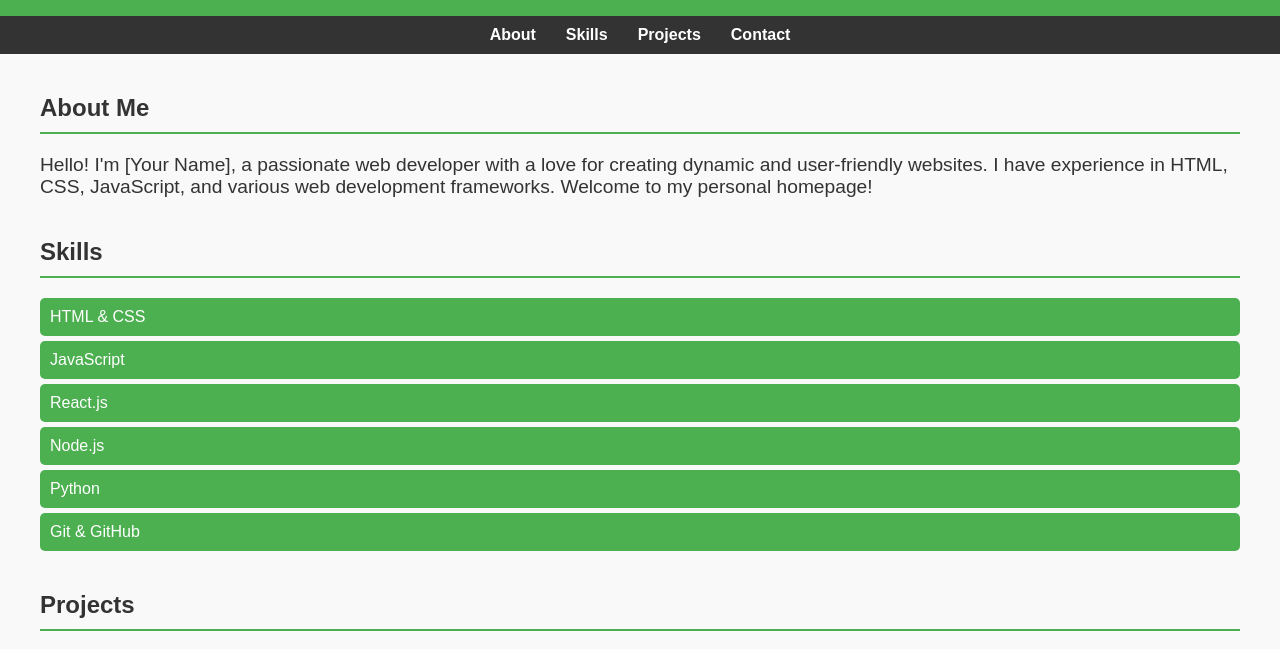
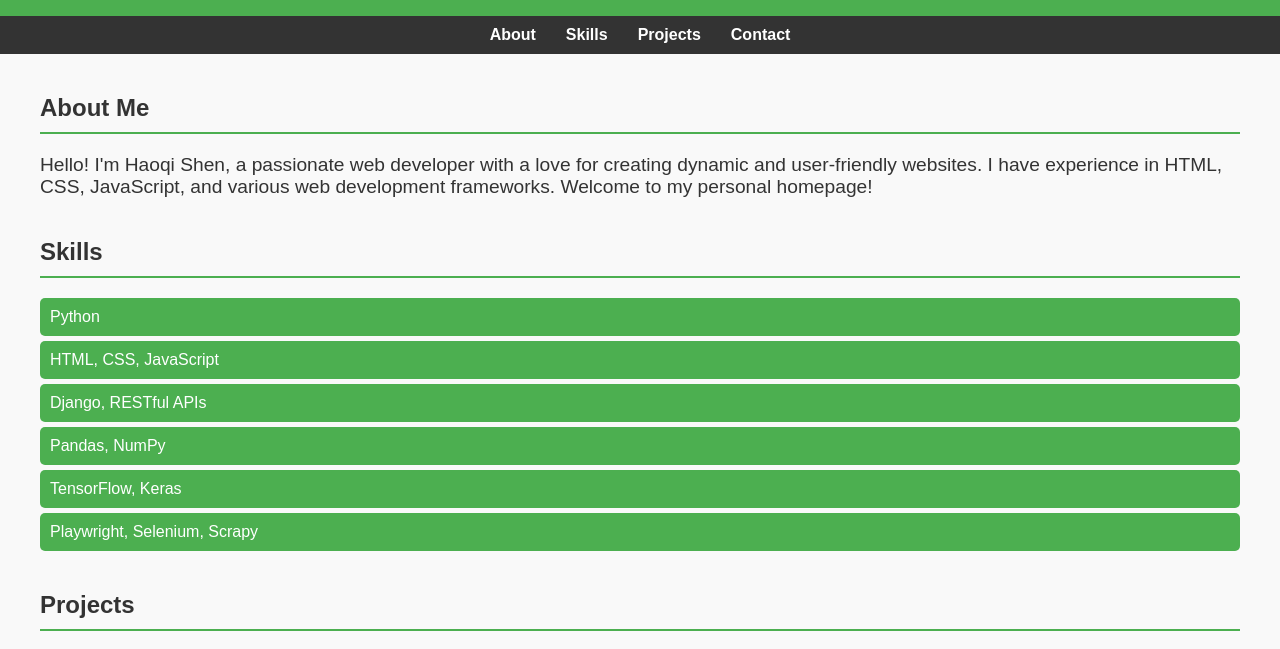
Before and after one commit to hao7babe/hao7babe.github.io, a plain HTML site: page index.html in a window 1280 px wide. Shown: the part 94-743 px from the top of the page. Drawn offline with Linux system fonts and the light colour scheme.

Commit message:
Update index.html

```diff
--- a/index.html
+++ b/index.html
@@ -118,18 +118,18 @@
     <main>
         <section id="about" class="section intro">
             <h2>About Me</h2>
-            <p>Hello! I'm [Your Name], a passionate web developer with a love for creating dynamic and user-friendly websites. I have experience in HTML, CSS, JavaScript, and various web development frameworks. Welcome to my personal homepage!</p>
+            <p>Hello! I'm Haoqi Shen, a passionate web developer with a love for creating dynamic and user-friendly websites. I have experience in HTML, CSS, JavaScript, and various web development frameworks. Welcome to my personal homepage!</p>
         </section>
 
         <section id="skills" class="section skills">
             <h2>Skills</h2>
             <ul>
-                <li>HTML & CSS</li>
-                <li>JavaScript</li>
-                <li>React.js</li>
-                <li>Node.js</li>
                 <li>Python</li>
-                <li>Git & GitHub</li>
+                <li>HTML, CSS, JavaScript</li>
+                <li>Django, RESTful APIs</li>
+                <li>Pandas, NumPy</li>
+                <li>TensorFlow, Keras</li>
+                <li>Playwright, Selenium, Scrapy</li>
             </ul>
         </section>
 
@@ -138,17 +138,17 @@
             <div class="project">
                 <h3>Project 1: Portfolio Website</h3>
                 <p>Description: A personal portfolio website to showcase my projects and skills.</p>
-                <a href="https://github.com/yourusername/portfolio-website">View on GitHub</a>
+                <a href="https://github.com/hao7babe">View on GitHub</a>
             </div>
             <div class="project">
                 <h3>Project 2: Todo List App</h3>
                 <p>Description: A simple and user-friendly todo list application to keep track of tasks.</p>
-                <a href="https://github.com/yourusername/todo-list-app">View on GitHub</a>
+                <a href="https://github.com/hao7babe">View on GitHub</a>
             </div>
             <div class="project">
                 <h3>Project 3: Weather App</h3>
                 <p>Description: A weather application that provides current weather information for any location.</p>
-                <a href="https://github.com/yourusername/weather-app">View on GitHub</a>
+                <a href="https://github.com/hao7babe">View on GitHub</a>
             </div>
         </section>
 
@@ -173,7 +173,7 @@
     </main>
 
     <footer>
-        <p>&copy; 2024 [Your Name]. All rights reserved.</p>
+        <p>&copy; 2024 Haoqi Shen. All rights reserved.</p>
     </footer>
 </body>
 </html>
```
